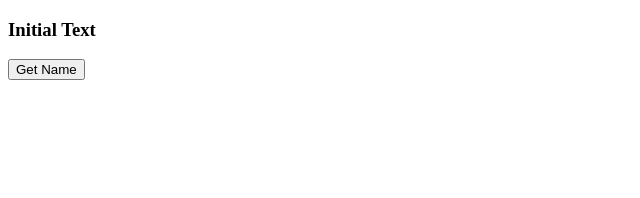
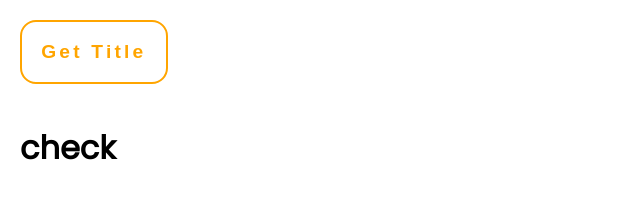
Before and after one commit to Aritra-art/ChromeExtension, a browser extension: page index.html in a window 1280 px wide. Shown: the whole page, without its empty margins (0-640 px from the left). Drawn offline with Linux system fonts and the light colour scheme.

Commit message:
basic styling done

```diff
--- a/index.html
+++ b/index.html
@@ -5,12 +5,13 @@
   <meta charset="UTF-8">
   <meta http-equiv="X-UA-Compatible" content="IE=edge">
   <meta name="viewport" content="width=device-width, initial-scale=1.0">
+  <link rel="stylesheet" href="style.css">
   <title>Chrome Extension</title>
 </head>
 
 <body>
-  <h3 class="outputText">Initial Text</h3>
-  <button id="check">Get Name</button>
+  <button id="check">Get Title</button>
+  <p class="outputText">check</p>
 
 </body>
 <script>
--- /dev/null
+++ b/style.css
@@ -0,0 +1,32 @@
+@import url('https://fonts.googleapis.com/css2?family=Poppins&display=swap');
+
+body {
+  font-family: 'Poppins', sans-serif;
+  margin: 0;
+}
+
+#check {
+  margin: 20px 20px;
+  cursor: pointer;
+  padding: 1.2rem;
+  border-radius: 1rem;
+  border: 2px solid orange;
+  background-color: white;
+  font-size: 1.2rem;
+  color: orange;
+  font-weight: bold;
+  letter-spacing: 0.2rem;
+  transition: 400ms ease-in-out;
+}
+
+#check:hover {
+  box-shadow: rgba(100, 100, 111, 0.2) 0px 7px 29px 0px;
+  background-color: orange;
+  color: white;
+}
+
+.outputText {
+  margin: 20px 20px;
+  font-size: 2rem;
+  font-weight: bold;
+}
```
Also changed, not shown: background.js (added), manifest.json.
